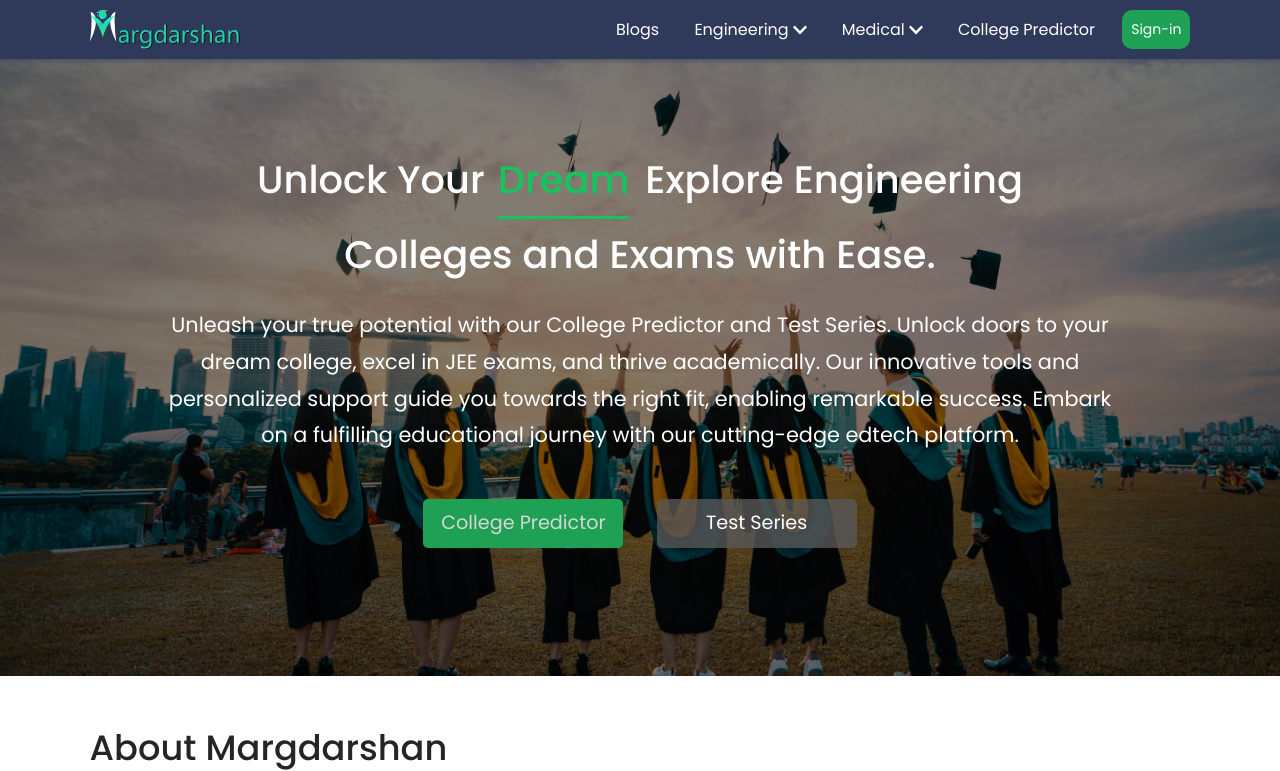
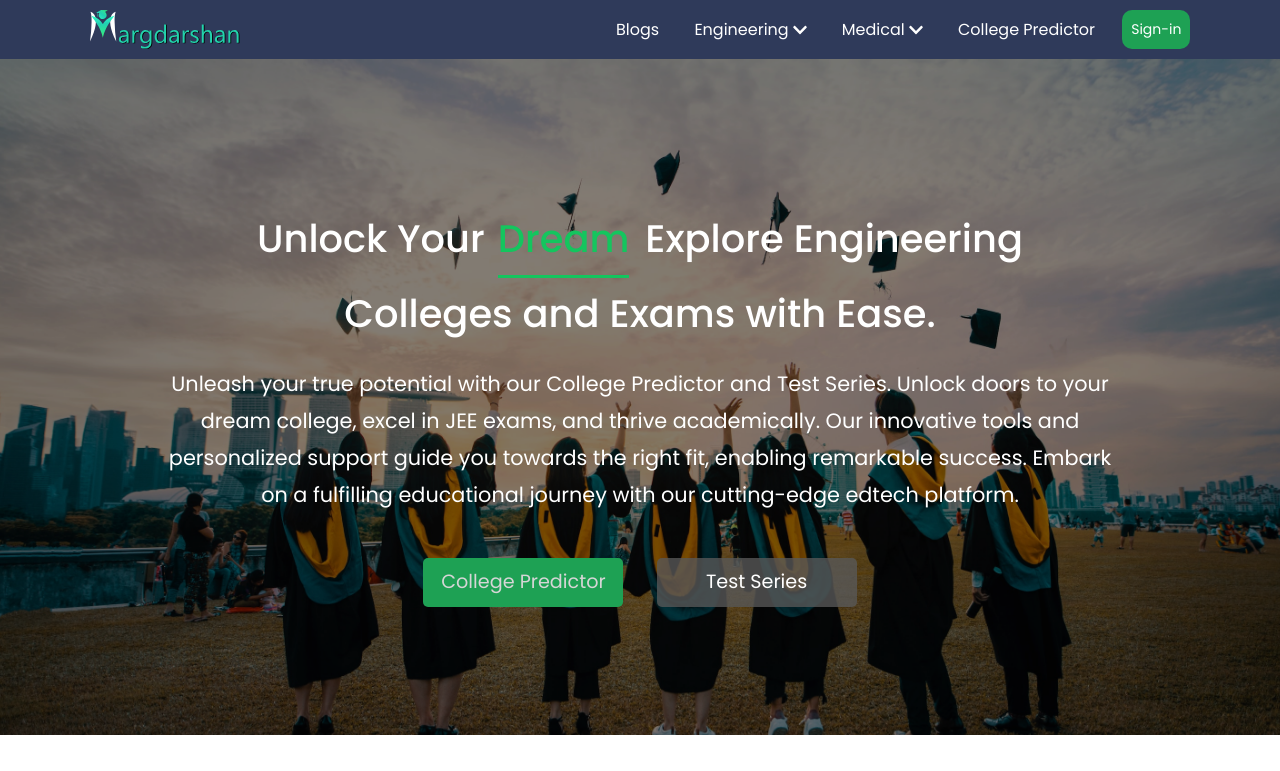
Before and after one commit to SubhamChowdhuryRiju/New-Margdarshan-Home-Page, a Flask app: page / in a window 1280 px wide. Shown: the top 771 px of the page. Run offline with Flask 3, Linux system fonts and the light colour scheme; some libraries are stand-ins or nearby versions.

Commit message:
Fouth Commit

```diff
--- a/templates/navbar.html
+++ b/templates/navbar.html
@@ -6,7 +6,7 @@
     <title>Navbar</title>
 </head>
 <body>
-    <nav class="navbar navbar-expand-md fixed-top">
+    <nav class="navbar navbar-expand-md ">
         <div class="nb">
             <div class="left">
                 <div class="openMenu">
```
